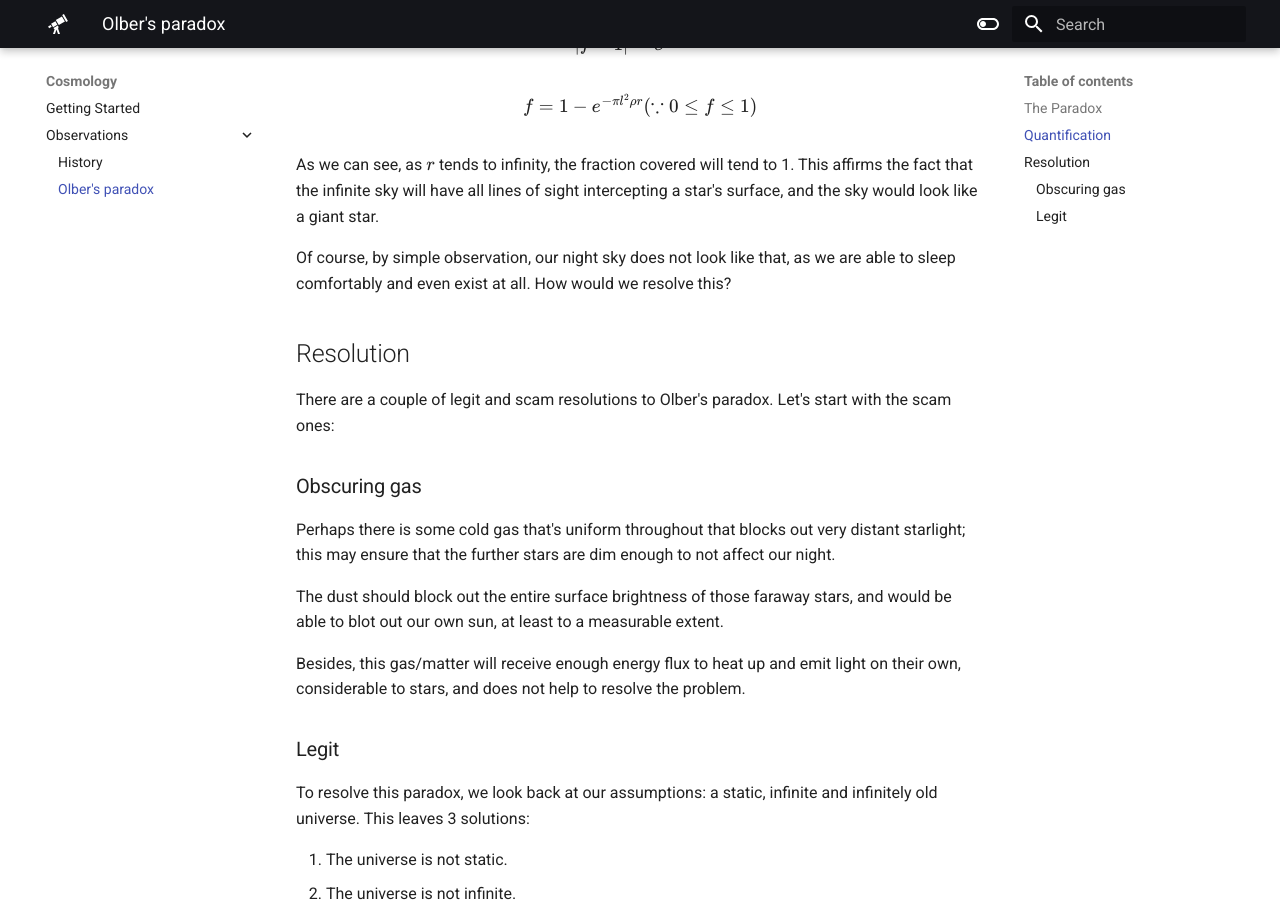
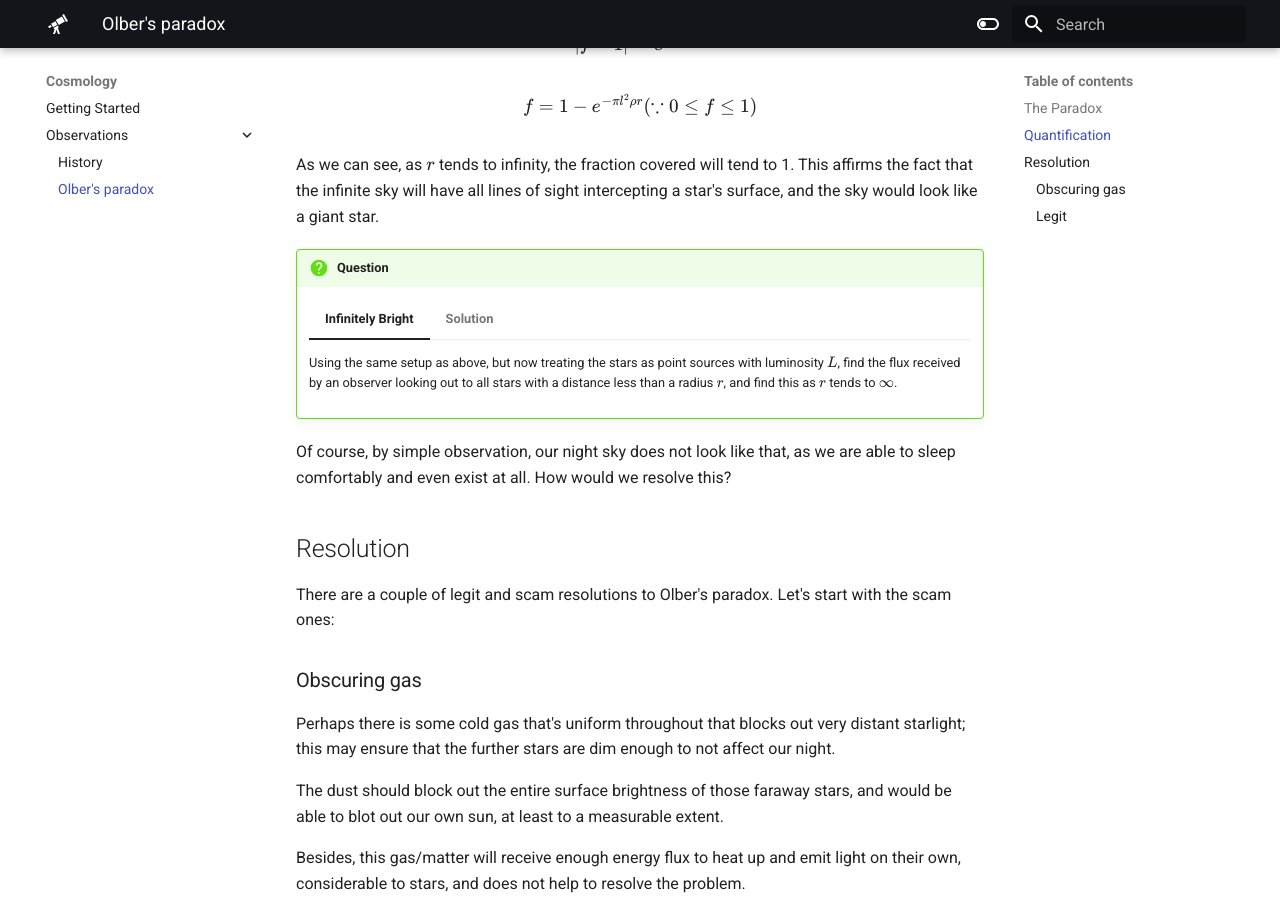
Before and after one commit to nushastro/website, an MkDocs documentation site: the page built from docs/cosmology/observations/olbers.md, in a window 1280 px wide and 900 px high, scrolled down 1614 px. Built offline with MkDocs 1.6.1 and Material for MkDocs 9.7.7, drawn with Linux system fonts in a browser that asks for light colours.

Commit message:
add olber qn

```diff
--- a/docs/cosmology/observations/olbers.md
+++ b/docs/cosmology/observations/olbers.md
@@ -37,6 +37,30 @@
 
 As we can see, as $r$ tends to infinity, the fraction covered will tend to 1. This affirms the fact that the infinite sky will have all lines of sight intercepting a star's surface, and the sky would look like a giant star.
 
+!!! Question
+
+    === "Infinitely Bright"
+
+        Using the same setup as above, but now treating the stars as point sources with luminosity $L$, find the flux received by an observer looking out to all stars with a distance less than a radius $r$, and find this as $r$ tends to $\infty$.
+
+    === "Solution"
+
+        We can use our layer method again: there are $4 \pi r^2 dr \rho$ stars in a layer at radius $r$, with luminosity $4 \pi r^2 dr \rho L$.
+
+        Since this layer is at a constant $r$ from the observer, the flux is:
+
+        $$\frac{4 \pi r^2 dr \rho L}{4 \pi r^2} = L \rho dr$$
+
+        Integrating this:
+
+        $$\int_{0}^{r}L \rho dr = L \rho r$$
+
+        It should seem fairly obvious by now, but:
+
+        $$\int_{0}^{\infty}L \rho dr = \infty$$
+
+        And we get an infinite flux at the observer. Note that in the example above about the line-of-sight, nothing is said about the flux, so this is not at odds with the previous example (although it is at odds with common sense).
+
 Of course, by simple observation, our night sky does not look like that, as we are able to sleep comfortably and even exist at all. How would we resolve this?
 
 ## Resolution
```
